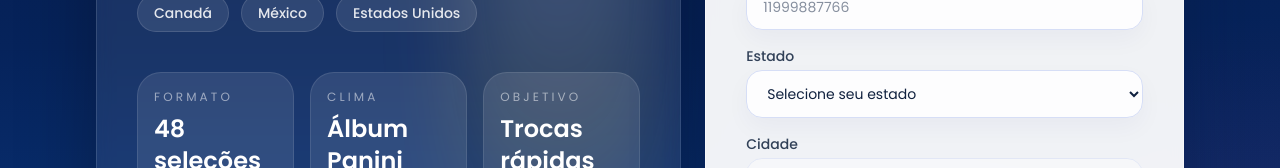
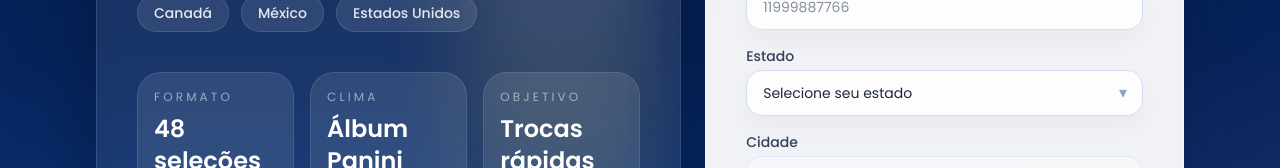
Before and after one commit to leotheodoro/stickertradeworldcup2026, a Next.js app: page /register in a window 1280 px wide. Shown: the part 537-705 px from the top of the page. Built offline with nearby package versions, Linux system fonts and the light colour scheme.

Commit message:
feat: enhance CitySelect and Select components with improved accessibility and styling adjustments

```diff
--- a/src/components/features/CitySelect.tsx
+++ b/src/components/features/CitySelect.tsx
@@ -68,6 +68,7 @@ export function CitySelect({
           id={id}
           type="button"
           disabled={disabled}
+          aria-expanded={open}
           onClick={() => setOpen((current) => !current)}
           className={cn(
             'flex w-full items-center justify-between rounded-2xl border border-[#d6def6] bg-white/88 px-4 py-3 text-sm shadow-[0_10px_24px_rgba(6,35,91,0.04)] outline-none transition-all',
@@ -76,7 +77,11 @@ export function CitySelect({
             error && 'border-[#BF0A30] focus-visible:border-[#BF0A30] focus-visible:ring-[#BF0A30]/20',
           )}
         >
-          <span className={value.city ? 'text-slate-800' : 'text-slate-400'}>
+          <span
+            className={cn(
+              value.city ? 'text-slate-800' : disabled ? 'text-slate-400' : 'text-slate-500',
+            )}
+          >
             {loading ? 'Carregando cidades...' : value.city || placeholder}
           </span>
           <span className="text-slate-400">▾</span>
--- a/src/components/ui/select.tsx
+++ b/src/components/ui/select.tsx
@@ -16,11 +16,12 @@ export const Select = forwardRef<HTMLSelectElement, SelectProps>(
           {label}
         </label>
       )}
+      <div className="relative">
         <select
           id={id}
           ref={ref}
           className={cn(
-          'rounded-2xl border border-[#d6def6] bg-white/88 px-4 py-3 text-sm shadow-[0_10px_24px_rgba(6,35,91,0.04)] outline-none transition-all',
+            'w-full appearance-none rounded-2xl border border-[#d6def6] bg-white/88 px-4 py-3 pr-11 text-sm text-slate-800 shadow-[0_10px_24px_rgba(6,35,91,0.04)] outline-none transition-all',
             'focus:border-[#002868] focus:ring-4 focus:ring-[#002868]/10',
             'disabled:cursor-not-allowed disabled:opacity-50',
             error && 'border-[#BF0A30] focus:border-[#BF0A30] focus:ring-[#BF0A30]/20',
@@ -30,6 +31,10 @@ export const Select = forwardRef<HTMLSelectElement, SelectProps>(
         >
           {children}
         </select>
+        <span className="pointer-events-none absolute right-4 top-1/2 -translate-y-1/2 text-slate-400">
+          ▾
+        </span>
+      </div>
       {error && <span className="text-xs text-[#BF0A30]">{error}</span>}
     </div>
   ),
```
Lines whose indentation alone changed are shown as unchanged.
